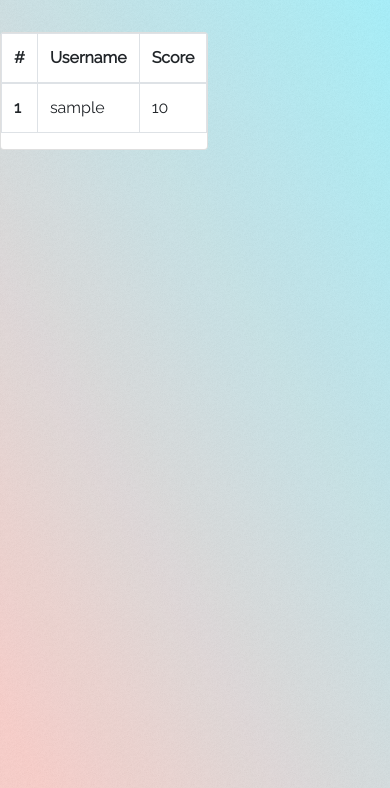
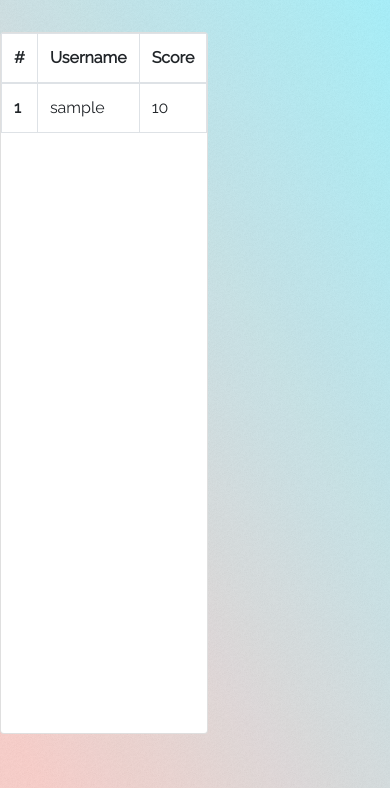
Before and after one commit to sandspider2234/Logic_Trainer, a Flask app: page /leaderboard in a window 390 px wide. Shown: the part 56-844 px from the top of the page. Run offline with Flask 2, Linux system fonts and the light colour scheme; tables that the repository leaves empty or names only in its code hold one stand-in row (values such as "Sample post"); data that the repository does not hold is empty; some libraries are stand-ins or nearby versions.

Commit message:
Trying to make table more user-friendly and responsive.

```diff
--- a/templates/leaderboard.html
+++ b/templates/leaderboard.html
@@ -22,6 +22,7 @@
 	<hr>
 	{% endif %}
 {% endwith %}
+<div class="table-responsive" style="height: 700px; overflow: auto;">
 	<table class="table table-bordered table-hover">
 		<thead class="thead-default">
 			<tr>
@@ -40,4 +41,5 @@
 			{% endfor %}
 		</tbody>
 	</table>
+</div>
 {% endblock %}
```
Lines whose indentation alone changed are shown as unchanged.
